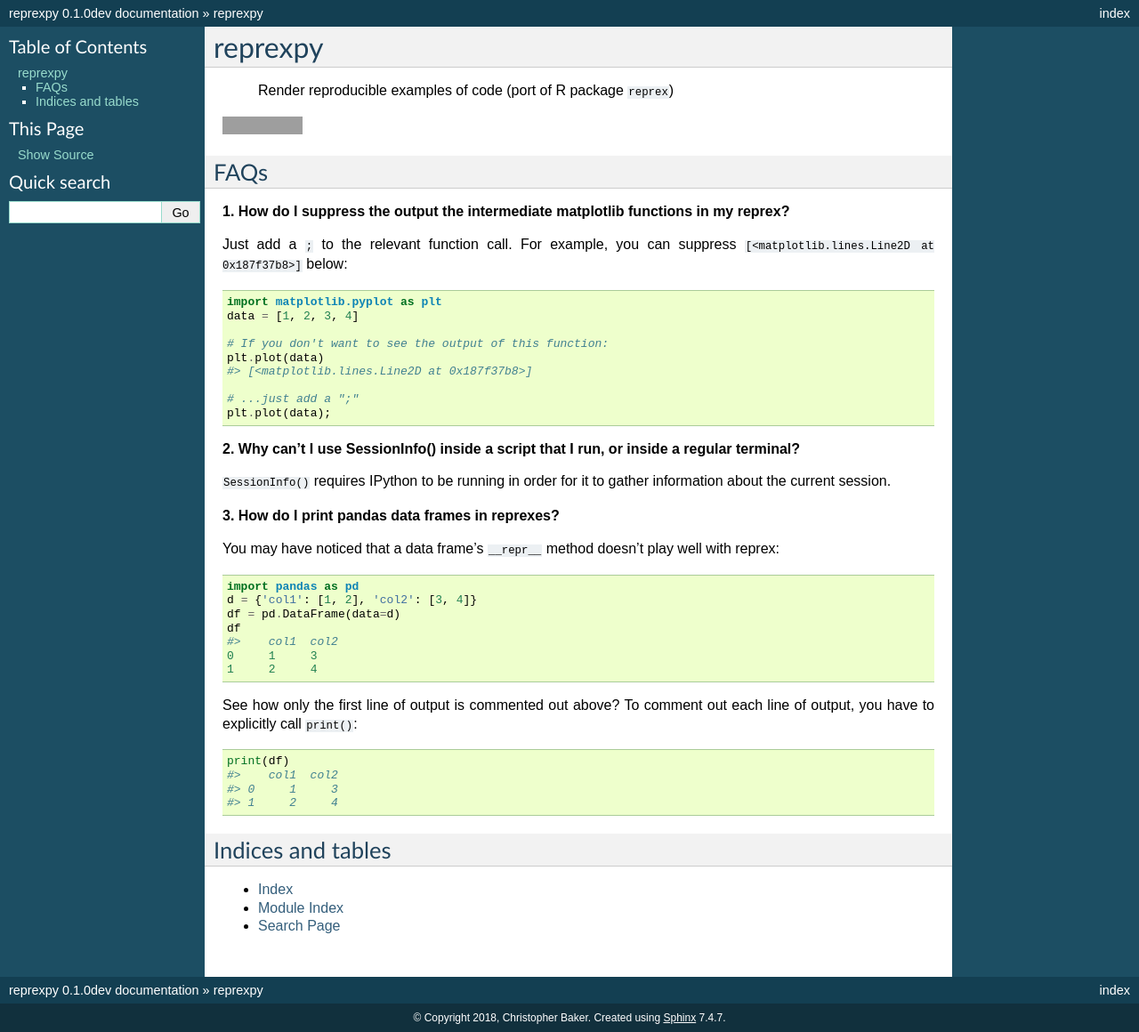
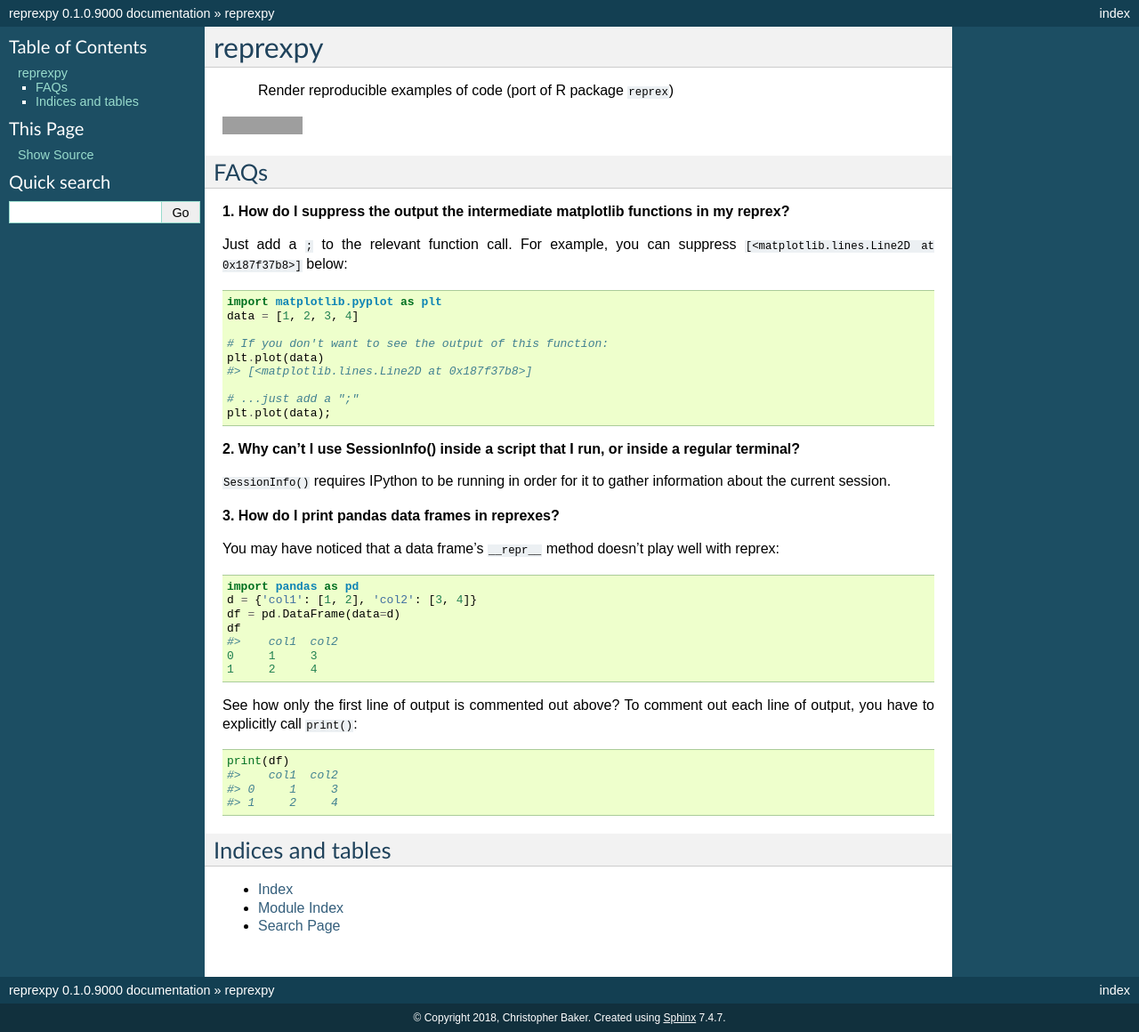
Before and after one commit to crew102/reprexpy, a Sphinx documentation site: the page built from docs/source/index.rst, in a window 1280 px wide. Shown: the whole page at 89% size. Built offline with Sphinx 7.4.7, drawn with Linux system fonts in a browser that asks for light colours; grey boxes are pictures that could not be loaded.

Commit message:
change formatting of version

```diff
--- a/docs/source/conf.py
+++ b/docs/source/conf.py
@@ -25,7 +25,7 @@ author = u'Christopher Baker'
 # The short X.Y version
 version = u''
 # The full version, including alpha/beta/rc tags
-release = u'0.1.0dev'
+release = u'0.1.0.9000'
 
 
 # -- General configuration ---------------------------------------------------
--- a/setup.py
+++ b/setup.py
@@ -12,9 +12,9 @@ if sys.version_info[0] == 2:
 
 setup(
     name='reprexpy',
-    version='0.1.0dev',
     description='Render reproducible examples of code (port of R package `reprex`)',
     long_description='See https://github.com/crew102/reprexpy for details',
+    version='0.1.0.9000',
     author='Christopher Baker',
     author_email='chriscrewbaker@gmail.com',
     url='https://github.com/crew102/reprexpy/issues',
```
